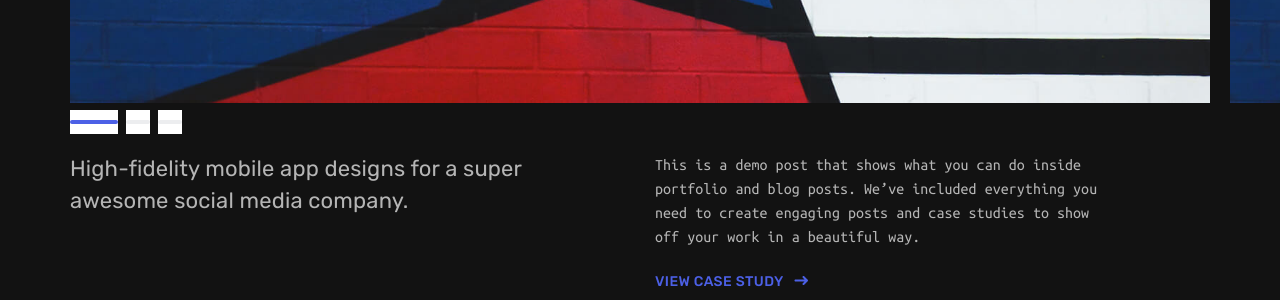
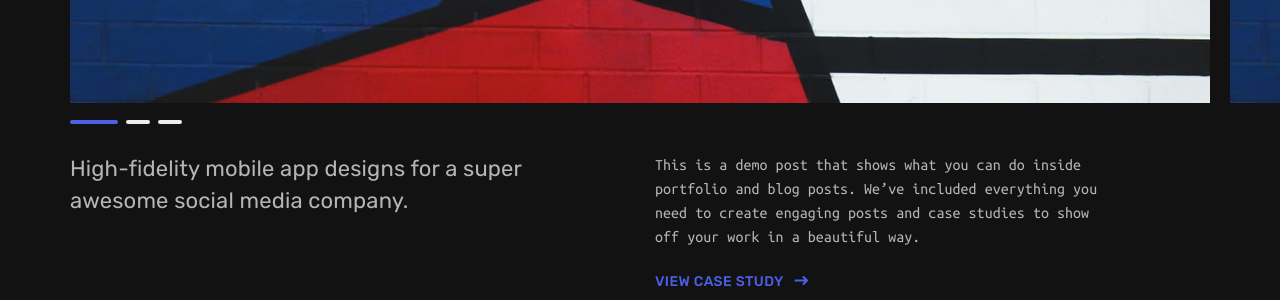
Before and after one commit to sekaizato/BADS7105-CRM, a Jekyll site: the page built from index.html, in a window 1280 px wide. Shown: the part 1220-1520 px from the top of the page. Built offline with Jekyll 4.4.1, drawn with Linux system fonts in a browser that asks for light colours; nearby versions of some CDN libraries.

Commit message:
Update slider color 2

```diff
--- a/_sass/_includes/_section__listing.scss
+++ b/_sass/_includes/_section__listing.scss
@@ -47,7 +47,7 @@
       height: 24px;
       margin-right: 8px;
       cursor: pointer;
-      background-color: white;
+      background-color: rgba(0,0,0,0);
       @include transition(all 0.4s cubic-bezier(0.65, 0.05, 0.36, 1) 0s);
       outline: none;
 
```
